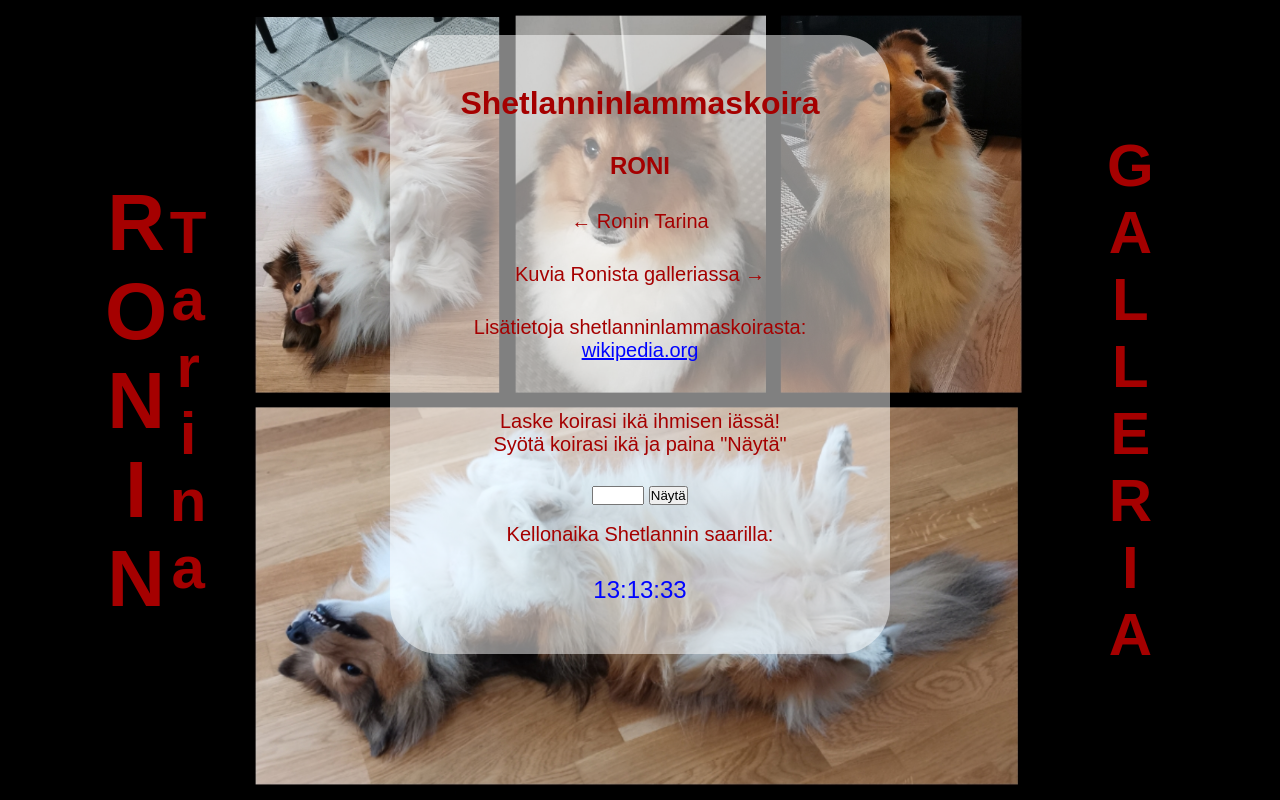
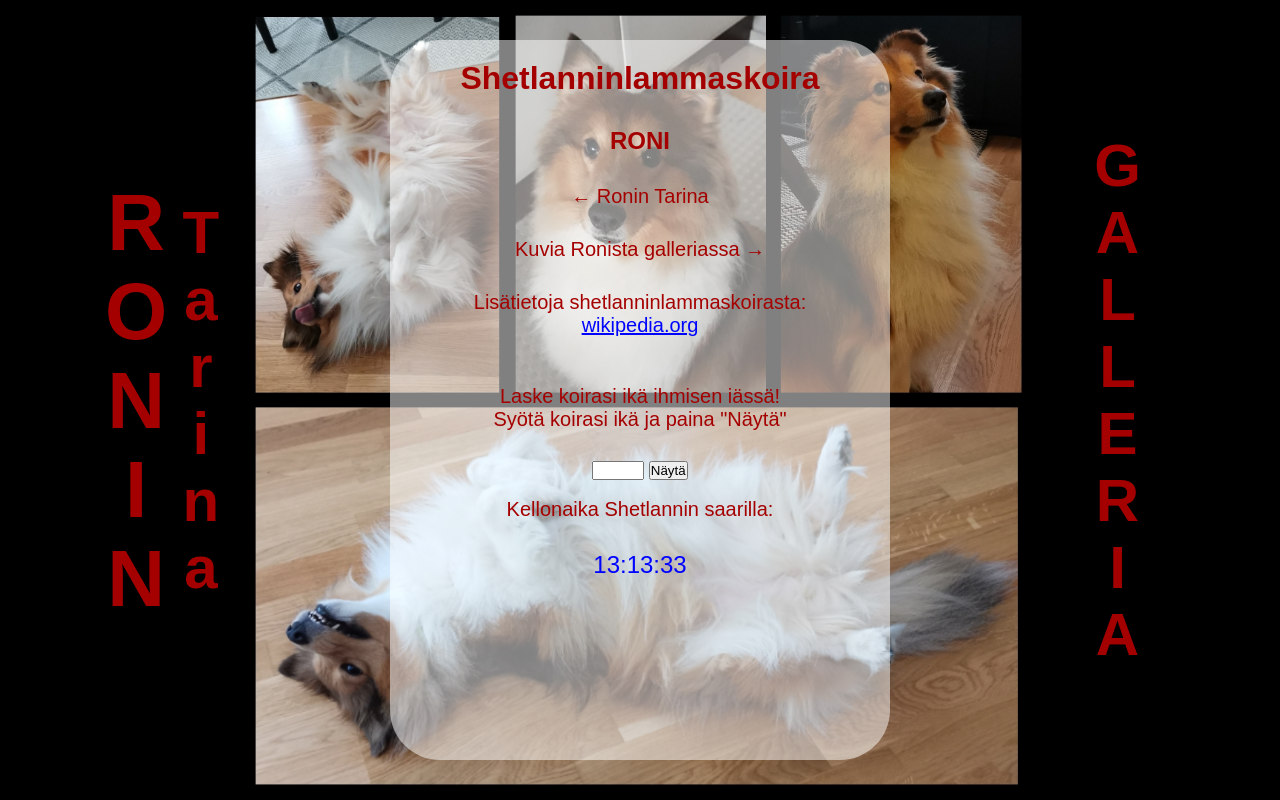
Before and after one commit to Tuike91/Ronin-galleria, a plain HTML site: page index.html in a window 1280 px wide. Drawn offline with Linux system fonts and the light colour scheme.

Commit message:
Roningalleria

```diff
--- a/Tyylit/tyylit4.css
+++ b/Tyylit/tyylit4.css
@@ -22,13 +22,20 @@ body {
 
 /* Sisältöalueen muotoilu */
 .content {
+    position: absolute;
+    top: 50%;
+    left: 50%;
+    transform: translate(-50%, -50%);
     max-width: 500px;
     width: 100%;
+    height: 100vh;
+    min-height: 300px;
+    max-height: 90vh;
     text-align: center;
     background: rgba(255, 255, 255, 0.5);
-    padding: 50px;
+    padding: 20px;
     border-radius: 50px;
-    margin-top: -40px;
+
 }
 
 /* Otsikot ja kappaleet */
@@ -84,9 +91,9 @@ a {
 }
 
 .vertical-text2 {
-    left: 12%;
+    left: 13%;
 }
 
 .vertical-text3 {
-    right: 9%;
+    right: 10%;
 }
```
